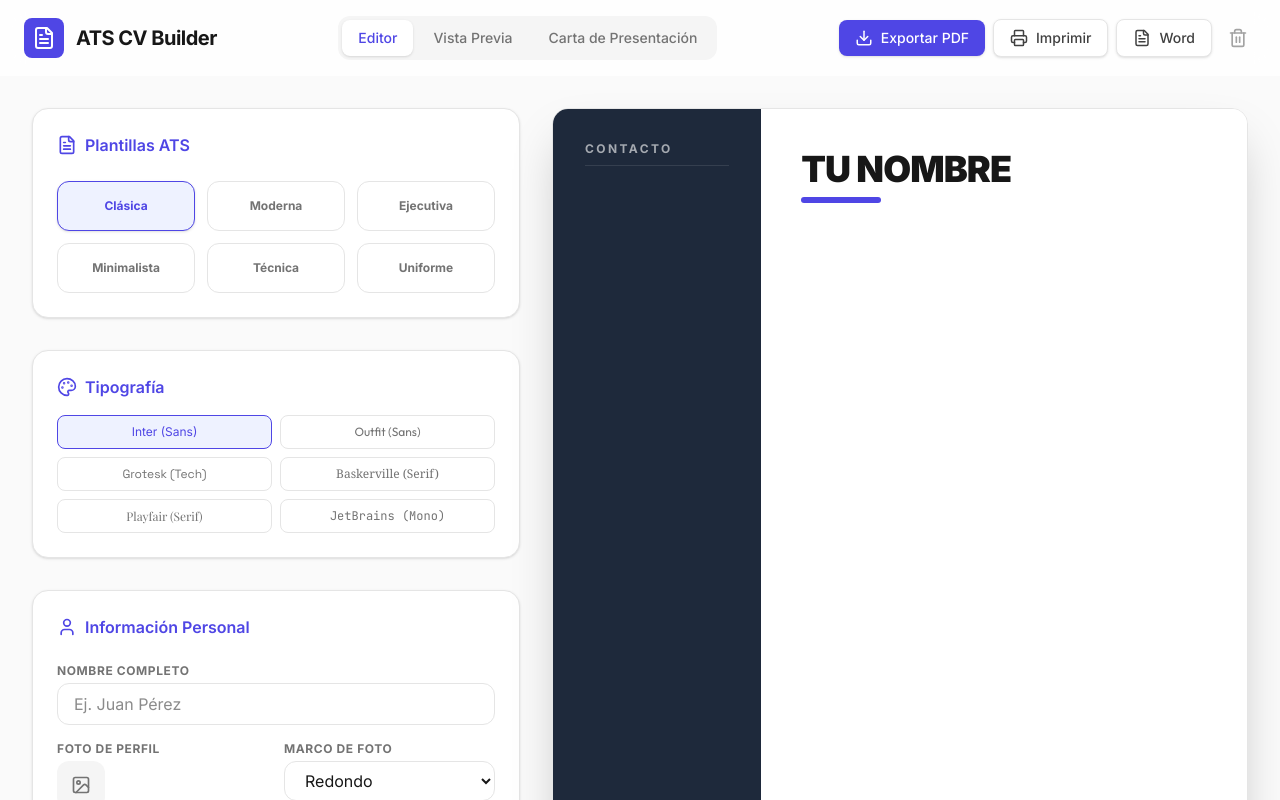
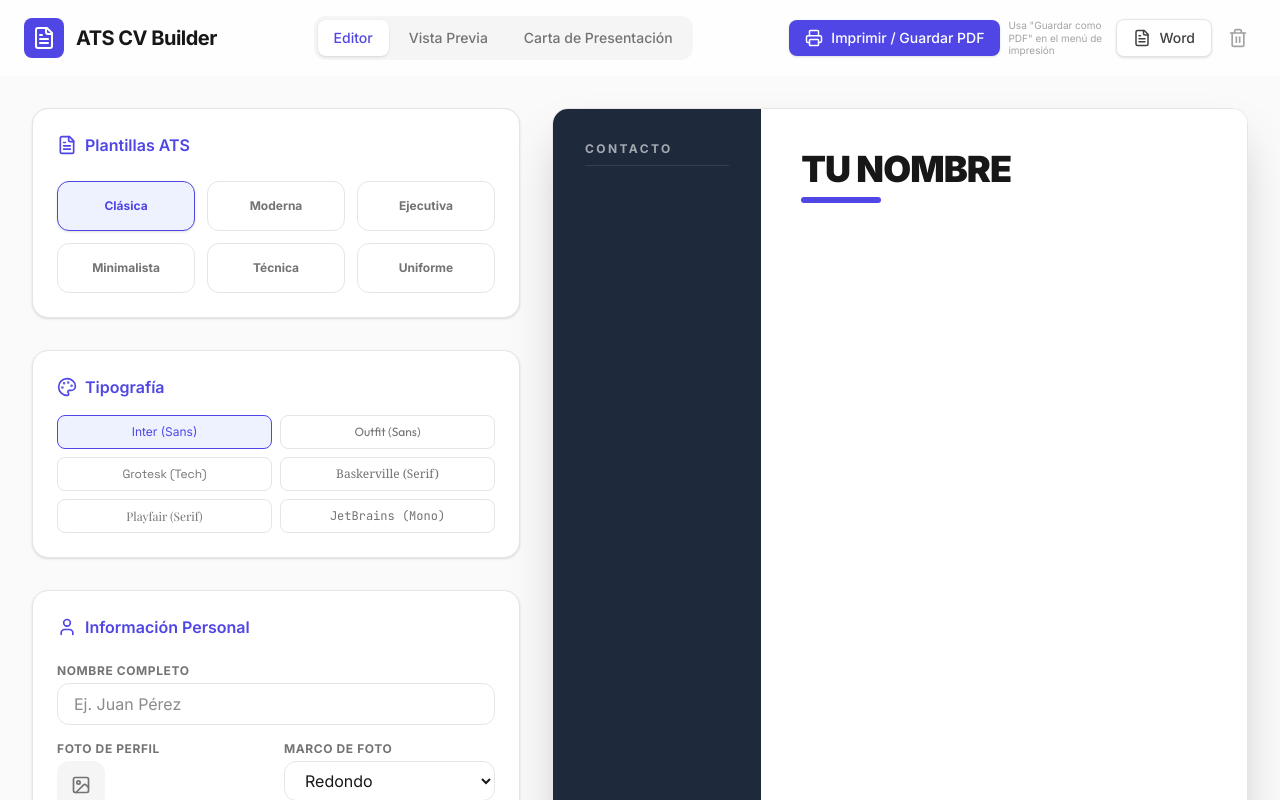
Before and after one commit to Laserion/ATS-CV-Builder-Pro, a React (Vite) app: page / in a window 1280 px wide. Shown: the top 800 px of the page. Built offline with nearby package versions, Linux system fonts and the light colour scheme; a web font is replaced by a local one.

Commit message:
Add files via upload

```diff
--- a/src/App.tsx
+++ b/src/App.tsx
@@ -795,20 +795,15 @@ export default function App() {
 
         <div className="flex items-center gap-2">
           <button
-            onClick={exportToPDF}
-            disabled={isExporting}
-            className="flex items-center gap-2 px-4 py-2 bg-indigo-600 text-white rounded-lg text-sm font-medium hover:bg-indigo-700 transition-colors shadow-sm disabled:opacity-50"
-          >
-            {isExporting ? <Sparkles size={18} className="animate-pulse" /> : <Download size={18} />}
-            {isExporting ? 'Procesando...' : 'Exportar PDF'}
-          </button>
-          <button
             onClick={handlePrint}
-            className="flex items-center gap-2 px-4 py-2 bg-white border border-neutral-200 text-neutral-700 rounded-lg text-sm font-medium hover:bg-neutral-50 transition-colors shadow-sm"
+            className="flex items-center gap-2 px-4 py-2 bg-indigo-600 text-white rounded-lg text-sm font-medium hover:bg-indigo-700 transition-colors shadow-sm"
           >
             <Printer size={18} />
-            Imprimir
+            Imprimir / Guardar PDF
           </button>
+          <div className="hidden xl:block text-[10px] text-neutral-400 max-w-[100px] leading-tight no-print">
+            Usa "Guardar como PDF" en el menú de impresión
+          </div>
           <button
             onClick={exportToWord}
             disabled={isExporting}
```
Also changed, not shown: 4 other files (tests, documents, lock files or other folders).
